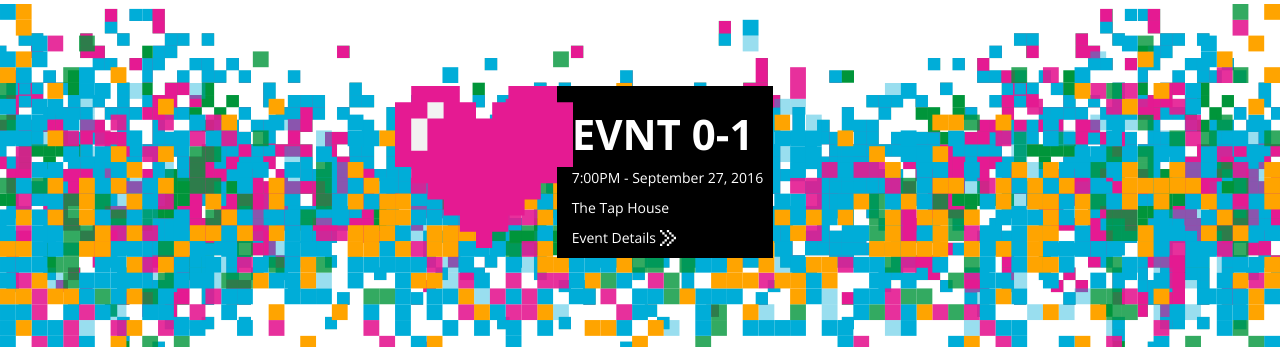
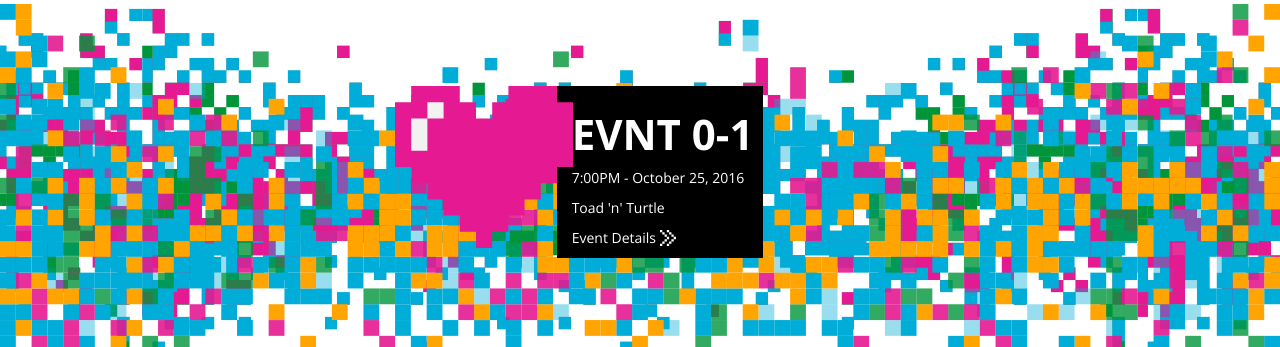
Before and after one commit to pixelworkers/pixelworkers.github.io, a Jekyll site: the page built from index.html, in a window 1280 px wide. Shown: the part 239-586 px from the top of the page. Built offline with Jekyll 4.4.1, drawn with Linux system fonts in a browser that asks for light colours.

Commit message:
change date and place for event

```diff
--- a/_includes/frontPage.html
+++ b/_includes/frontPage.html
@@ -6,8 +6,8 @@
       </svg>
       <div>
           <h1>EVNT 0-1</h1>
-          <p>7:00PM - September 27, 2016</p>
-          <p>The Tap House</p>
+          <p>7:00PM - October 25, 2016</p>
+          <p>Toad 'n' Turtle</p>
           <a href="//www.facebook.com/events/165010207290767/" class="eventDetails">
             Event Details
             <svg class="icon icon-arrow-of-small-pixels-or-squares-and-double-line-pointing-to-left-direction">
```
